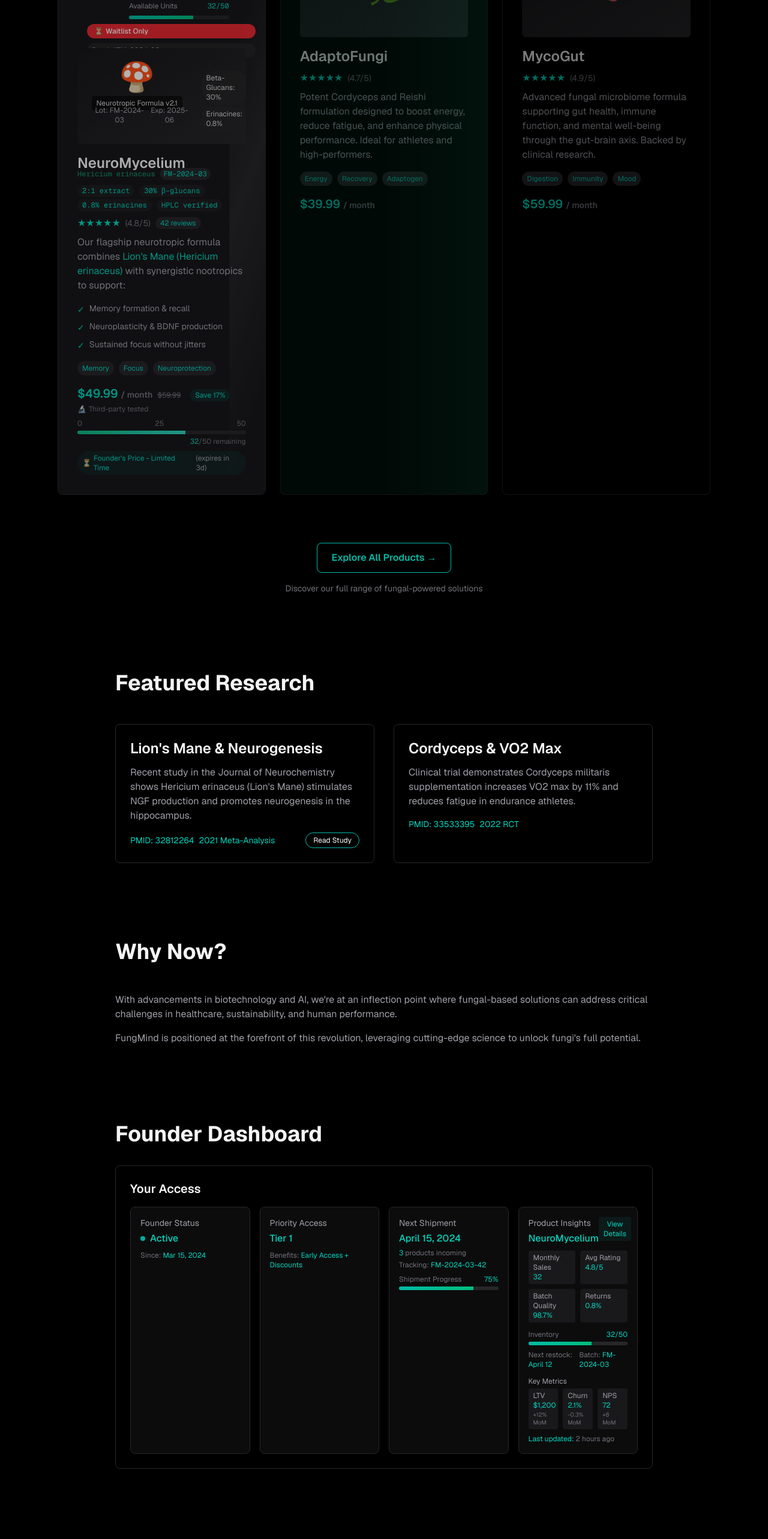
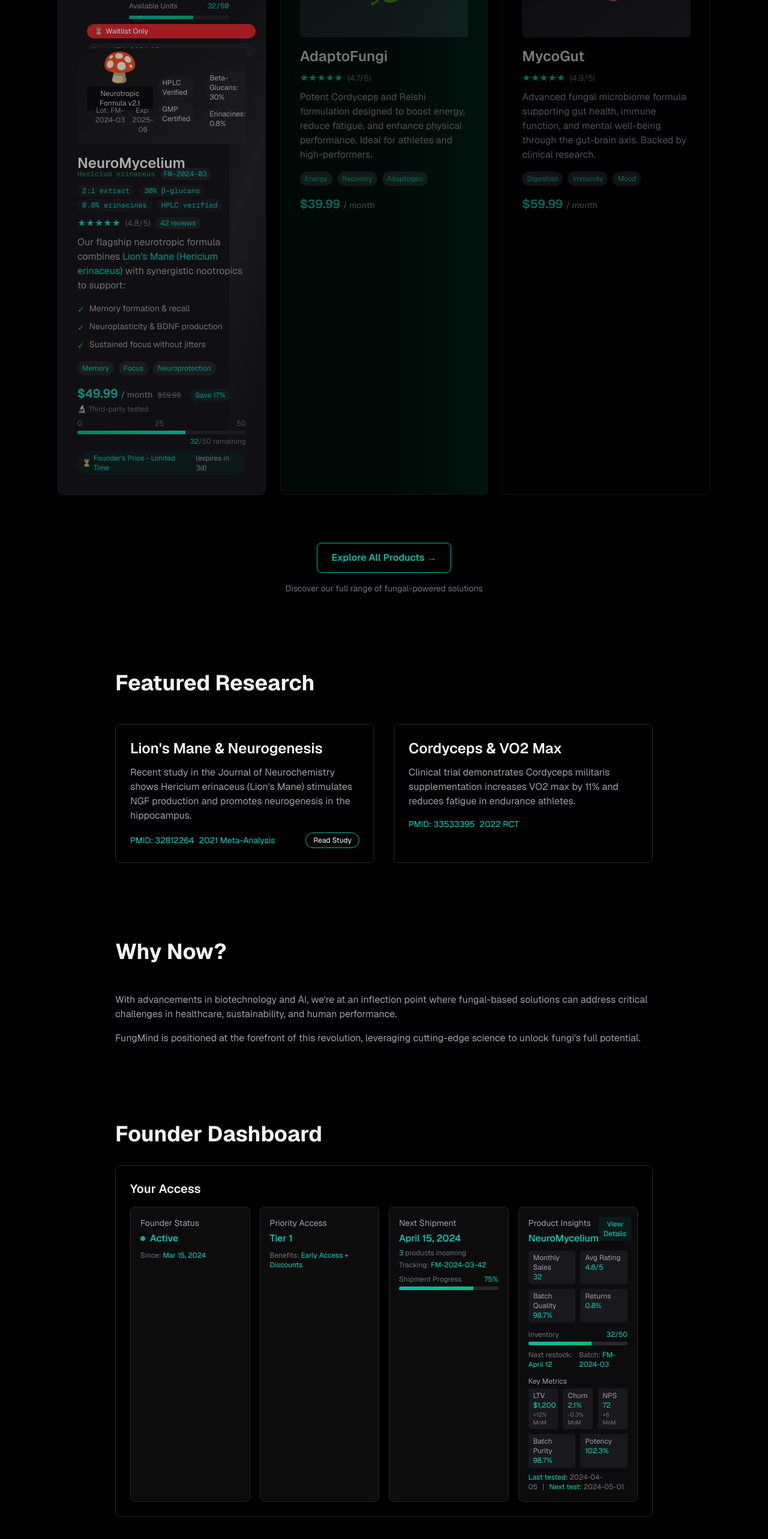
Before and after one commit to M4G3LL4N0/FungMind, a Next.js app: page / in a window 1280 px wide. Shown: the part 1220-3786 px from the top of the page at 60% size. Built offline with nearby package versions, Linux system fonts and the light colour scheme.

Commit message:
feat: Enhance product display with quality badges and batch metrics
Co-authored-by: aider (openrouter/deepseek/deepseek-chat) <aider@aider.chat>

```diff
--- a/src/app/page.tsx
+++ b/src/app/page.tsx
@@ -133,6 +133,14 @@ export default function Home() {
                   <div className="absolute bottom-2 left-2 right-2 flex justify-between text-xs text-zinc-400">
                     <span>Lot: FM-2024-03</span>
                     <span>Exp: 2025-06</span>
+                  </div>
+                </div>
+                <div className="absolute top-2 right-2 flex flex-col gap-1">
+                  <div className="text-xs bg-zinc-800/80 text-zinc-300 px-2 py-1 rounded-full">
+                    HPLC Verified
+                  </div>
+                  <div className="text-xs bg-zinc-800/80 text-zinc-300 px-2 py-1 rounded-full">
+                    GMP Certified
                   </div>
                 </div>
                 <div className="absolute bottom-0 left-0 right-0 h-1/3 bg-gradient-to-t from-black/80 to-transparent"></div>
@@ -480,8 +488,20 @@ export default function Home() {
                       <div className="text-[0.6rem] text-zinc-500 mt-0.5">+8 MoM</div>
                     </div>
                   </div>
+                  <div className="mt-2 grid grid-cols-2 gap-2">
+                    <div className="text-xs bg-zinc-800/50 px-2 py-1 rounded">
+                      <div className="text-zinc-400">Batch Purity</div>
+                      <div className="text-teal-400">98.7%</div>
+                    </div>
+                    <div className="text-xs bg-zinc-800/50 px-2 py-1 rounded">
+                      <div className="text-zinc-400">Potency</div>
+                      <div className="text-teal-400">102.3%</div>
+                    </div>
+                  </div>
                   <div className="mt-2 text-xs text-zinc-500">
-                    <span className="text-teal-400">Last updated:</span> 2 hours ago
+                    <span className="text-teal-400">Last tested:</span> 2024-04-05
+                    <span className="mx-2">|</span>
+                    <span className="text-teal-400">Next test:</span> 2024-05-01
                   </div>
                 </div>
               </div>
```
